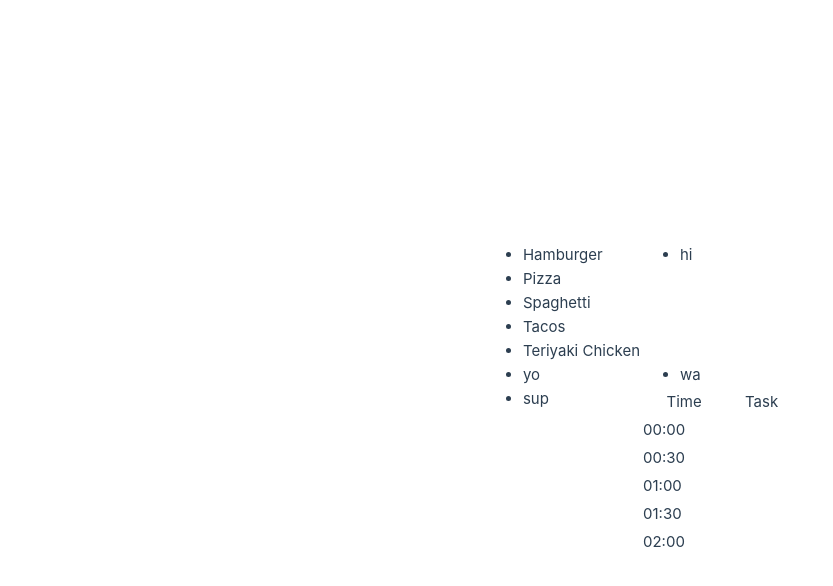
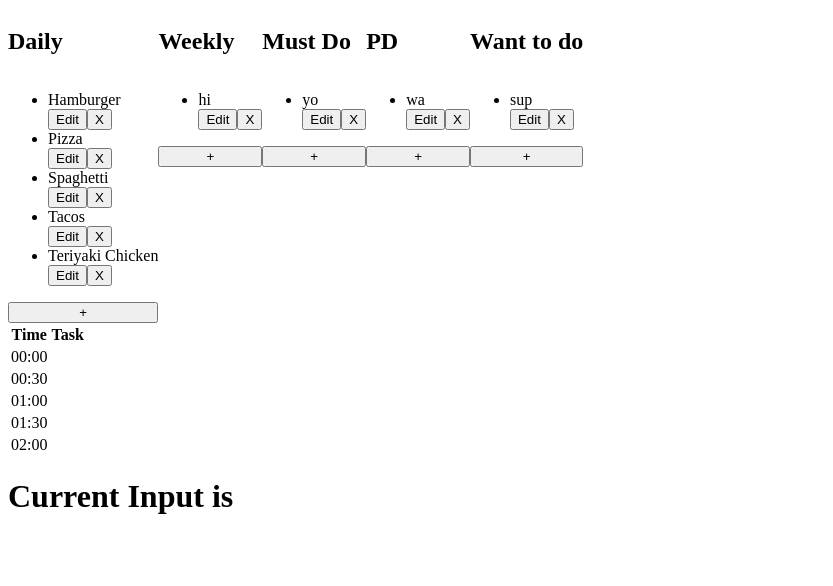
Before and after one commit to viclok/vue-playground, a Vue app in the folder playground/: page / in a window 1280 px wide. Shown: the top 586 px of the page, without its empty margins (0-833 px from the left). Built offline with nearby package versions, Linux system fonts and the light colour scheme.

Commit message:
added CRUD to to-do items

```diff
--- a/playground/src/App.vue
+++ b/playground/src/App.vue
@@ -14,7 +14,7 @@
   const pd = ref(['wa']);
   const wantToDo = ref(['sup']);
 
-  const selectedMsg = ref('yo')
+  const selectedMsg = ref('')
 
   const hours = ['00:00', '00:30', '01:00', '01:30', '02:00']
 
@@ -23,14 +23,25 @@
     console.log(selectedMsg)
   }
 
+  function receiveKeys(event) {
+    if (event.key === 'q' && event.altKey) {
+      selectedMsg.value = ""
+    }
+    // console.log(event)
+  }
+
+  window.addEventListener("keydown", receiveKeys)
 </script>
 
 <template>
-  <TodoList :myList="daily" @select="(msg) => selectedMsg = msg"/>
-  <TodoList :myList="weekly" @select="(msg) => selectedMsg = msg"/>
-  <TodoList :myList="mustDo" @select="(msg) => selectedMsg = msg"/>
-  <TodoList :myList="pd" @select="(msg) => selectedMsg = msg"/>
-  <TodoList :myList="wantToDo" @select="(msg) => selectedMsg = msg"/>
+  <!-- <input type="text" @keydown="removeItem"> -->
+  <div class="todo-lists">
+    <TodoList title="Daily" :myList="daily" @select="(msg) => selectedMsg = msg"/>
+    <TodoList title="Weekly" :myList="weekly" @select="(msg) => selectedMsg = msg"/>
+    <TodoList title="Must Do" :myList="mustDo" @select="(msg) => selectedMsg = msg"/>
+    <TodoList title="PD" :myList="pd" @select="(msg) => selectedMsg = msg"/>
+    <TodoList title="Want to do" :myList="wantToDo" @select="(msg) => selectedMsg = msg"/>
+  </div>
   <table>
       <thead>
         <tr>
@@ -46,4 +57,12 @@
         </tr>
       </tbody>
     </table>
+    <h1>Current Input is {{ selectedMsg }}</h1>
 </template>
+
+<style>
+  .todo-lists {
+    display: flex;
+    flex-direction: row;
+  }
+</style>
--- a/playground/src/components/TodoList.vue
+++ b/playground/src/components/TodoList.vue
@@ -1,17 +1,78 @@
 <script setup>
   import { ref } from "vue"
+
   const props = defineProps({
-  myList: Array
+  myList: Array,
+  title: String
     })
     const emit = defineEmits(['select'])
 
     function selectItem(item) {
       emit('select', item)
     }
+
+  function addItem(event) {
+    console.log(event)
+    props.myList.push(newItem.value)
+    toggleAdd()
+    newItem.value = ""
+  }
+
+  function deleteItem(item) {
+    var index = props.myList.indexOf(item)
+    if (index !== -1) {
+      props.myList.splice(index,1)
+    }
+    resetEdit()
+  }
+
+  function editItem(item) {
+    var index = props.myList.indexOf(item)
+    if (index !== -1) {
+      props.myList[index] = editingItem.value
+    }
+    resetEdit()
+  }
+
+  function resetEdit() {
+    editingItem.value = ''
+    editIndex.value = -1
+  }
+
+  function toggleEdit(item) {
+    editIndex.value = props.myList.indexOf(item)
+    // console.log(editIndex.value)
+  }
+
+  function toggleAdd() {
+    isAdd.value = !isAdd.value
+  }
+
+  const newItem = ref('')
+  const editingItem = ref('')
+  const editIndex = ref(-1)
+  const isAdd = ref(false)
 </script>
 
 <template>
+  <div class="todo-editor">
+    <h2>{{ props.title }}</h2>
     <ul>
-        <li v-for="item in props.myList" @click="selectItem(item)"> {{ item }}</li>
+        <span class="todo-item" v-for="item in props.myList">
+          <li @click="selectItem(item)"> {{ item }}</li>
+          <input v-if="editIndex == props.myList.indexOf(item)" type="text" v-model="editingItem" @keyup.enter="editItem(item)">
+          <button v-else @click="toggleEdit(item)">Edit</button>
+          <button @click="deleteItem(item)">X</button>
+        </span>
     </ul>
+    <button v-if="!isAdd" @click="toggleAdd">+</button>
+    <input v-else type="text" v-model="newItem" @keyup.enter="addItem">
+  </div>
 </template>
+
+<style>
+  .todo-editor {
+    display: flex;
+    flex-direction: column;
+  }
+</style>
--- a/playground/src/main.js
+++ b/playground/src/main.js
@@ -1,4 +1,4 @@
-import './assets/main.css'
+// import './assets/main.css'
 
 import { createApp } from 'vue'
 import App from './App.vue'
```
Also changed, not shown: 1 other file (tests, documents, lock files or other folders).
